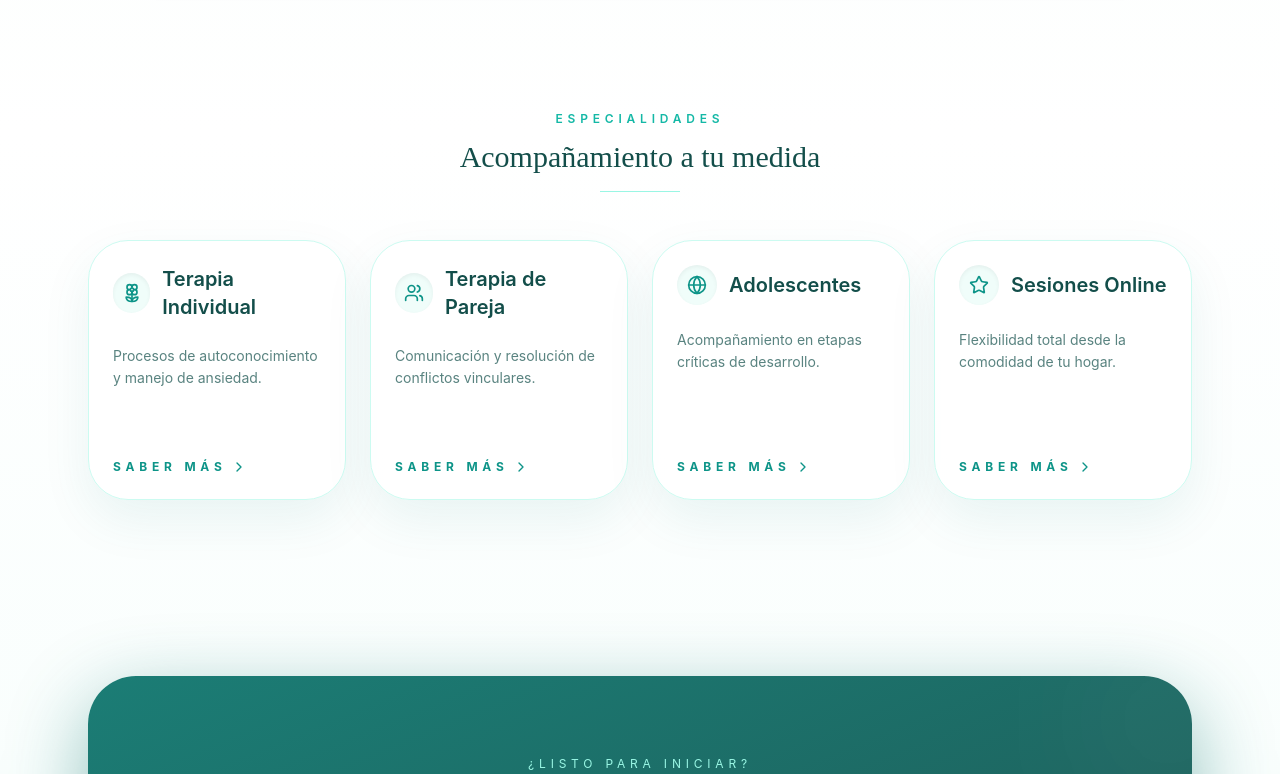
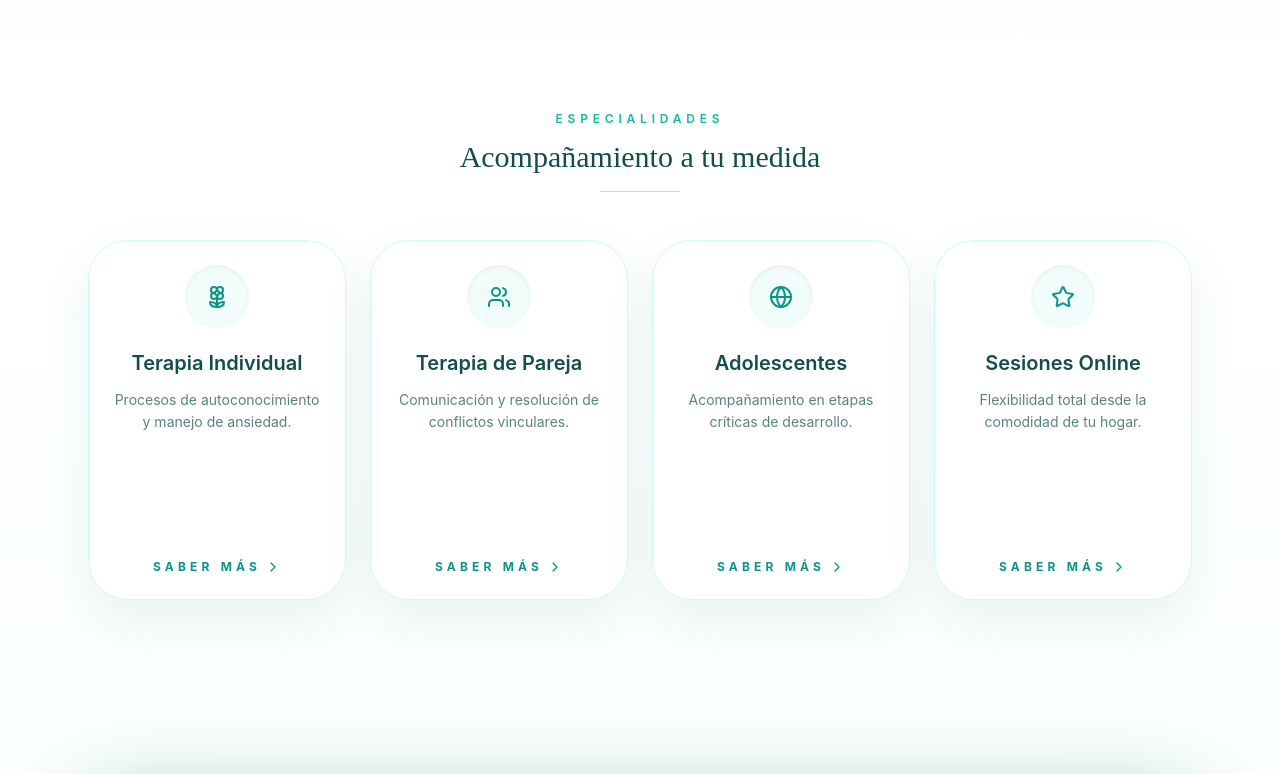
Before and after one commit to clretamales/landing-carolinavalenzuela, a React (Vite) app: page / in a window 1280 px wide. Shown: the part 1460-2234 px from the top of the page. Built offline with nearby package versions, Linux system fonts and the light colour scheme.

Commit message:
add animacion card

```diff
--- a/src/App.jsx
+++ b/src/App.jsx
@@ -87,21 +87,25 @@ const serviceCards = [
     icon: Flower2, /* CAMBIAR ÍCONO AQUÍ */
     title: 'Terapia Individual', /* EDITAR TÍTULO DE CARD AQUÍ */
     description: 'Procesos de autoconocimiento y manejo de ansiedad.', /* EDITAR DESCRIPCIÓN DE CARD AQUÍ */
+    backText: 'Profundizamos en tus recursos internos para sostener cambios reales y duraderos.',
   },
   {
     icon: Users, /* CAMBIAR ÍCONO AQUÍ */
     title: 'Terapia de Pareja', /* EDITAR TÍTULO DE CARD AQUÍ */
     description: 'Comunicación y resolución de conflictos vinculares.', /* EDITAR DESCRIPCIÓN DE CARD AQUÍ */
+    backText: 'Creamos un espacio seguro para reconstruir acuerdos y fortalecer el vínculo afectivo.',
   },
   {
     icon: Globe, /* CAMBIAR ÍCONO AQUÍ */
     title: 'Adolescentes', /* EDITAR TÍTULO DE CARD AQUÍ */
     description: 'Acompañamiento en etapas críticas de desarrollo.', /* EDITAR DESCRIPCIÓN DE CARD AQUÍ */
+    backText: 'Acompañamiento respetuoso para potenciar identidad, regulación emocional y confianza.',
   },
   {
     icon: Star, /* CAMBIAR ÍCONO AQUÍ */
     title: 'Sesiones Online', /* EDITAR TÍTULO DE CARD AQUÍ */
     description: 'Flexibilidad total desde la comodidad de tu hogar.', /* EDITAR DESCRIPCIÓN DE CARD AQUÍ */
+    backText: 'Un proceso terapéutico cercano y profesional, adaptado a tu ritmo y disponibilidad.',
   },
 ]
 
@@ -158,6 +162,14 @@ const SectionHeader = ({ subtitle, title }) => (
 export default function App() {
   const [isDark, setIsDark] = useState(false)
   const [isScrolled, setIsScrolled] = useState(false)
+  const [flippedCards, setFlippedCards] = useState({})
+
+  const toggleServiceCard = (index, value) => {
+    setFlippedCards((prev) => ({
+      ...prev,
+      [index]: typeof value === 'boolean' ? value : !prev[index],
+    }))
+  }
 
   useEffect(() => {
     const onScroll = () => setIsScrolled(window.scrollY > 30)
@@ -358,10 +370,10 @@ export default function App() {
                   whileInView={{ opacity: 1, y: 0 }}
                   viewport={{ once: true }}
                   transition={{ duration: 0.6 }}
-                  className="rounded-3xl border border-teal-100 bg-emerald-50/50 p-6 shadow-[0_15px_30px_rgba(15,118,110,0.08)] flex flex-col gap-4 dark:border-white/10 dark:bg-slate-900/50 dark:shadow-[0_15px_35px_rgba(2,63,67,0.45)]"
+                  className="group flex transform flex-col items-center gap-4 rounded-3xl border border-teal-100 bg-emerald-50/50 p-6 text-center shadow-[0_15px_30px_rgba(15,118,110,0.08)] transition-all duration-300 hover:-translate-y-2 hover:shadow-xl hover:border-teal-200/90 hover:bg-gradient-to-br hover:from-teal-50 hover:to-white dark:border-white/10 dark:bg-slate-900/50 dark:shadow-[0_15px_35px_rgba(2,63,67,0.45)] dark:hover:border-teal-400/30 dark:hover:from-slate-800 dark:hover:to-slate-900"
                 >
-                  <div className="h-12 w-12 rounded-2xl bg-white/90 border border-teal-100 grid place-items-center text-teal-600">
-                    <card.icon size={20} />
+                  <div className="mx-auto flex h-12 w-12 items-center justify-center rounded-full border border-teal-100 bg-teal-50 text-teal-600 transition-all duration-500 group-hover:bg-teal-100 dark:border-slate-700 dark:bg-slate-800 dark:text-teal-300 dark:group-hover:bg-slate-700">
+                    <card.icon size={20} className="transition-colors duration-500 group-hover:text-teal-700 dark:group-hover:text-teal-200" />
                   </div>
                   <h3 className="text-xl font-semibold text-teal-900 dark:text-teal-100">{card.title}</h3>
                   <p className="text-sm text-teal-900/80 leading-relaxed dark:text-teal-100/80">
@@ -380,27 +392,62 @@ export default function App() {
             {/* CAMBIAR TÍTULO PRINCIPAL DE SERVICIOS AQUÍ */}
             <SectionHeader subtitle="Especialidades" title="Acompañamiento a tu medida" />
             <div className="mt-12 grid gap-6 sm:grid-cols-1 md:grid-cols-2 xl:grid-cols-4">
-              {serviceCards.map((card) => (
+              {serviceCards.map((card, index) => (
                 <motion.article
                   key={card.title}
                   initial={{ opacity: 0, y: 20 }}
                   whileInView={{ opacity: 1, y: 0 }}
                   viewport={{ once: true }}
                   transition={{ duration: 0.6 }}
-                  className="relative rounded-[40px] border border-teal-100 bg-white/90 p-6 shadow-[0_20px_50px_rgba(15,118,110,0.08)] flex flex-col gap-6 min-h-[260px] dark:border-white/10 dark:bg-slate-900/60 dark:shadow-[0_25px_60px_rgba(2,63,67,0.45)]"
+                  className="group relative min-h-[360px]"
+                  style={{ perspective: '1200px' }}
                 >
-                  <div className="flex items-center gap-3">
-                    <div className="h-10 w-10 rounded-full bg-teal-50 grid place-items-center text-teal-600 shadow-inner">
-                      {/* CAMBIAR ÍCONO AQUÍ */}
-                      <card.icon size={20} />
+                  <div
+                    className="relative h-full min-h-[360px] w-full transform-gpu transition-all duration-500 hover:-translate-y-2"
+                    style={{
+                      transformStyle: 'preserve-3d',
+                      transform: flippedCards[index] ? 'rotateY(180deg)' : 'rotateY(0deg)',
+                    }}
+                  >
+                    <div
+                      className="absolute inset-0 flex min-h-[360px] flex-col rounded-[40px] border border-teal-100 bg-white/90 p-6 text-center shadow-[0_20px_50px_rgba(15,118,110,0.08)] transition-all duration-500 hover:shadow-2xl hover:bg-gradient-to-br hover:from-teal-50 hover:to-white dark:border-white/10 dark:bg-slate-900/60 dark:shadow-[0_25px_60px_rgba(2,63,67,0.45)] dark:hover:from-slate-800 dark:hover:to-slate-900"
+                      style={{ backfaceVisibility: 'hidden' }}
+                    >
+                      <div className="mx-auto flex h-16 w-16 items-center justify-center rounded-full bg-teal-50 text-teal-600 shadow-inner transition-all duration-500 group-hover:bg-teal-100 group-hover:text-teal-700 dark:bg-slate-800 dark:text-teal-300 dark:group-hover:bg-slate-700 dark:group-hover:text-teal-200">
+                        <card.icon size={24} />
+                      </div>
+                      <h3 className="mt-5 text-xl font-semibold text-teal-900 dark:text-teal-100">{card.title}</h3>
+                      <p className="mt-3 text-sm leading-relaxed text-teal-900/70 dark:text-teal-100/70">{card.description}</p>
+                      <button
+                        type="button"
+                        onClick={() => toggleServiceCard(index, true)}
+                        className="mt-auto inline-flex items-center justify-center gap-1 pt-6 text-xs font-bold uppercase tracking-[0.35em] text-teal-600 transition-colors hover:text-teal-700 dark:text-teal-300 dark:hover:text-teal-200"
+                        aria-label={`Ver mas sobre ${card.title}`}
+                      >
+                        <span>{servicesLinkText}</span>
+                        {/* CAMBIAR TEXTO DEL LINK AQUÍ */}
+                        <ChevronRight size={16} />
+                      </button>
                     </div>
-                    <h3 className="text-xl font-semibold text-teal-900 dark:text-teal-100">{card.title}</h3>
-                  </div>
-                  <p className="text-sm text-teal-900/70 leading-relaxed dark:text-teal-100/70">{card.description}</p>
-                  <div className="mt-auto flex items-center gap-1 text-xs uppercase tracking-[0.4em] text-teal-600 font-bold">
-                    <span>{servicesLinkText}</span>
-                    {/* CAMBIAR TEXTO DEL LINK AQUÍ */}
-                    <ChevronRight size={16} />
+
+                    <div
+                      className="absolute inset-0 flex min-h-[360px] flex-col rounded-[40px] border border-teal-100 bg-gradient-to-br from-teal-50 to-white p-6 text-center shadow-[0_20px_50px_rgba(15,118,110,0.1)] transition-all duration-500 hover:shadow-2xl dark:border-white/10 dark:bg-gradient-to-br dark:from-slate-800 dark:to-slate-900 dark:shadow-[0_25px_60px_rgba(2,63,67,0.45)]"
+                      style={{
+                        backfaceVisibility: 'hidden',
+                        transform: 'rotateY(180deg)',
+                      }}
+                    >
+                      <h3 className="mt-2 text-xl font-semibold text-teal-900 dark:text-teal-100">{card.title}</h3>
+                      <p className="mt-6 text-sm leading-relaxed text-teal-900/80 dark:text-teal-100/80">{card.backText}</p>
+                      <button
+                        type="button"
+                        onClick={() => toggleServiceCard(index, false)}
+                        className="mt-auto inline-flex items-center justify-center rounded-full border border-teal-200 px-5 py-2 text-xs font-semibold uppercase tracking-[0.2em] text-teal-700 transition-all duration-300 hover:bg-teal-100 dark:border-slate-600 dark:text-teal-200 dark:hover:bg-slate-700"
+                        aria-label={`Volver a la vista frontal de ${card.title}`}
+                      >
+                        Volver
+                      </button>
+                    </div>
                   </div>
                 </motion.article>
               ))}
```
